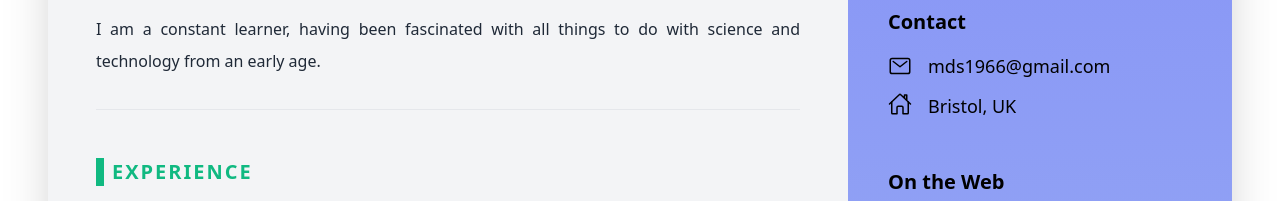
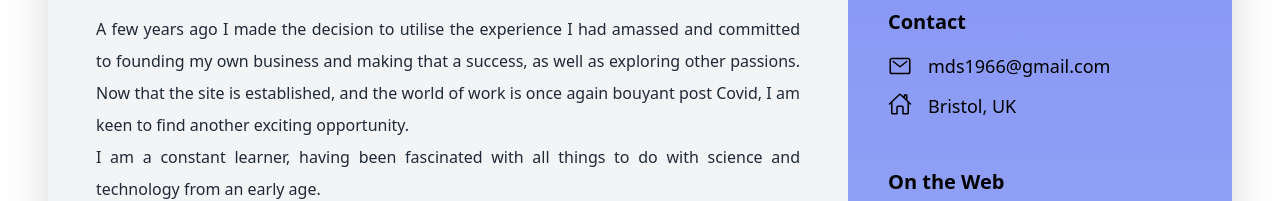
Before and after one commit to ChromaticRanger/my-cv, a website built with Vite: page index.html in a window 1280 px wide. Shown: the part 471-672 px from the top of the page. Built offline with nearby package versions, Linux system fonts and the light colour scheme; what @tailwindcss/typography would draw is missing.

Commit message:
Added extra paragraph in my profile highlighting setting up my own business

```diff
--- a/index.html
+++ b/index.html
@@ -217,6 +217,13 @@
               but more recently I have specialised in Open Source
               technology stacks utilising Vue3, JavaScript, TypeScript and Tailwind
               CSS.
+            </p>
+            <p>
+              A few years ago I made the decision to utilise the experience I
+              had amassed and committed to founding my own business and making that
+              a success, as well as exploring other passions. Now that the site
+              is established, and the world of work is once again bouyant post
+              Covid, I am keen to find another exciting opportunity.
             </p>
             <p class="mb-4">
               I am a constant learner, having been fascinated with all things
```
